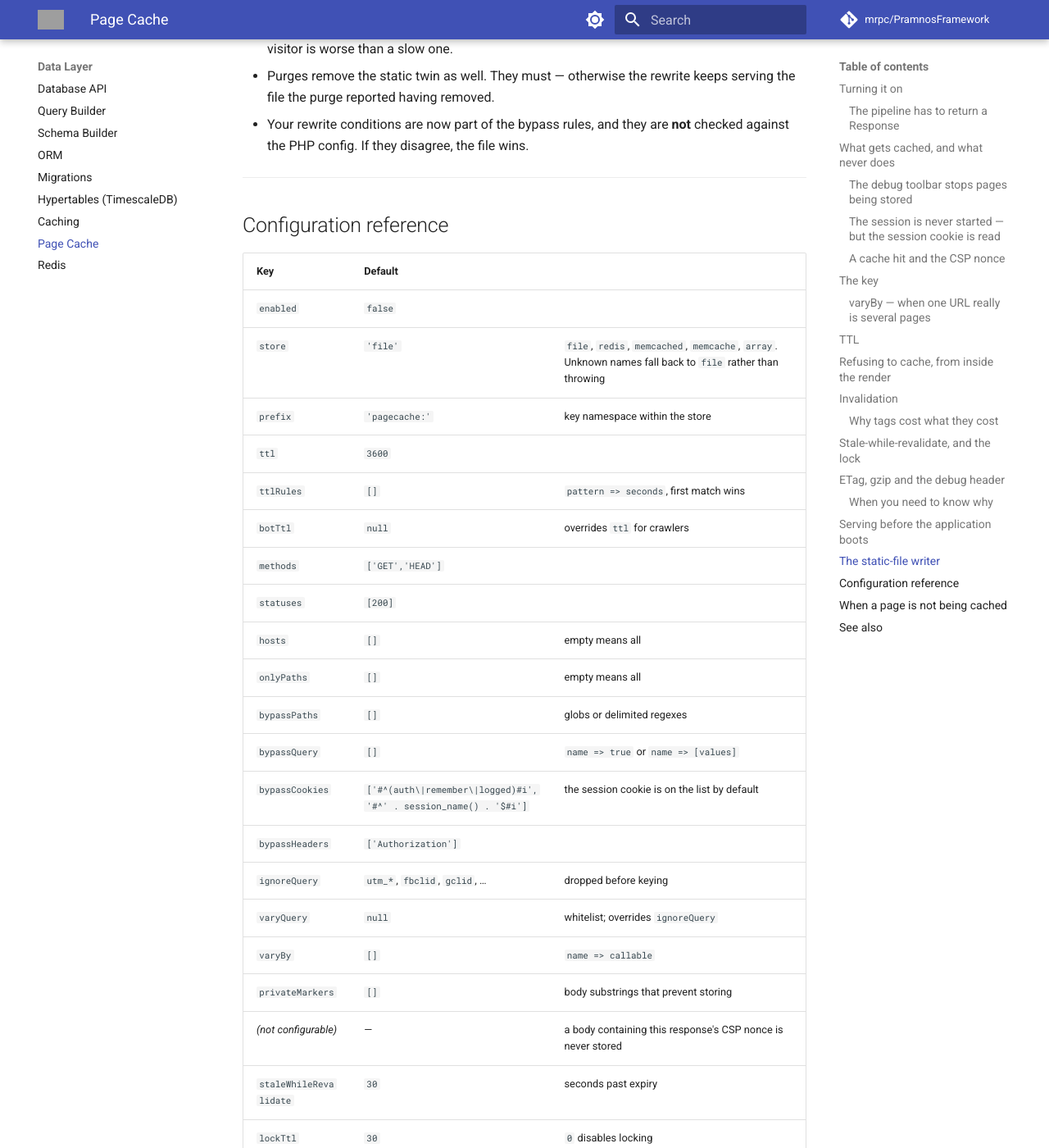
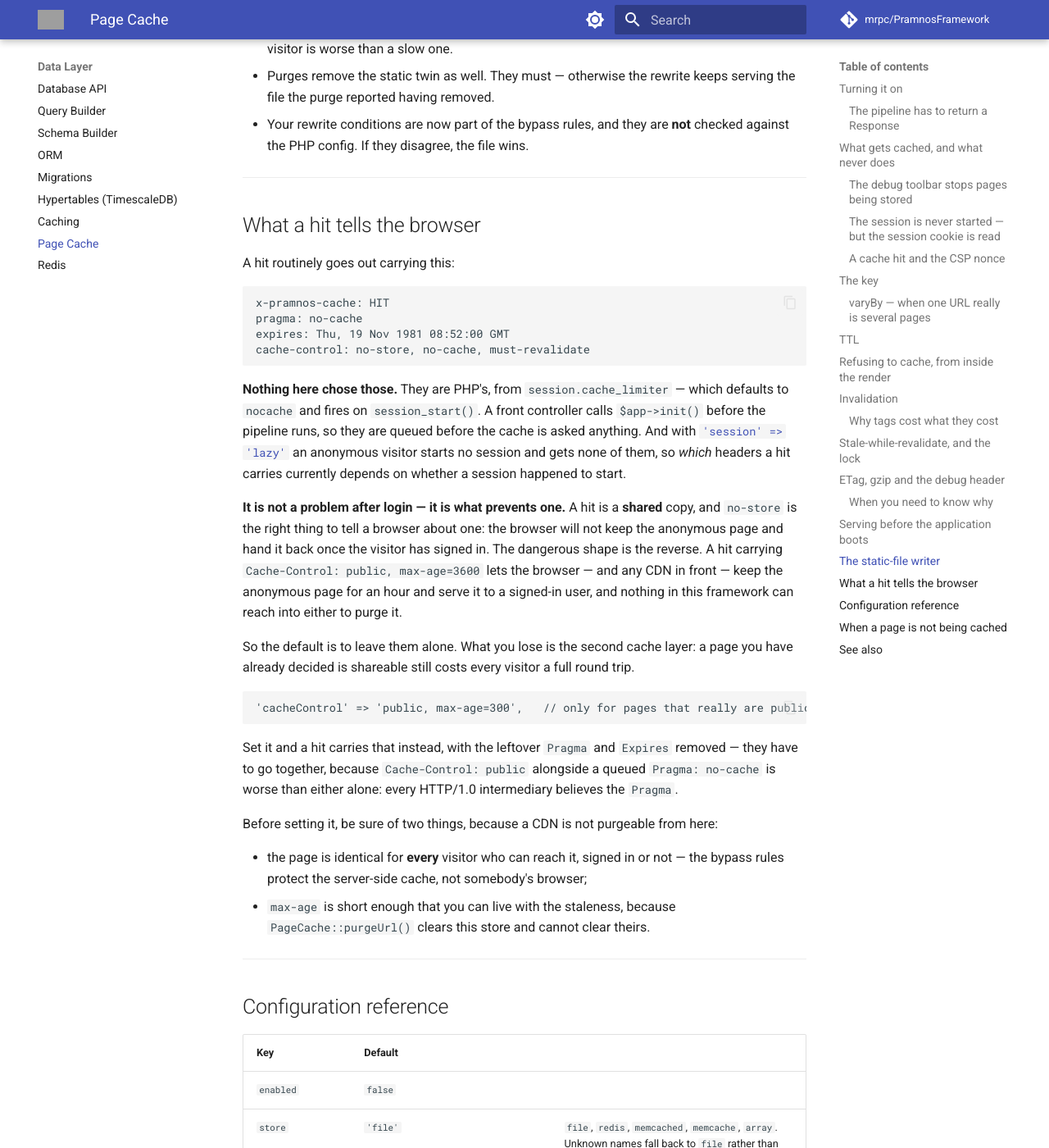
Before and after one commit to mrpc/PramnosFramework, an MkDocs documentation site: the page built from docs/Pramnos_Page_Cache_Guide.md, in a window 1280 px wide and 1400 px high, scrolled down 10931 px. Shown: the whole window at 82% size. Built offline with MkDocs 1.6.1 and Material for MkDocs 9.7.7, drawn with Linux system fonts in a browser that asks for light colours; comment, search, counter and statistics services are not loaded; some of the changed text lies outside the part shown; grey boxes are pictures that could not be loaded.

Commit message:
feat(pagecache): cacheControl — say what a hit tells the browser
Observed in a running install: `x-pramnos-cache: HIT` next to
`pragma: no-cache`. Those headers, with Expires: 1981 and Cache-Control:
no-store, come from PHP's session.cache_limiter, which defaults to nocache and
fires on session_start(). A front controller calls $app->init() before the
pipeline, so they are queued before this class is asked anything — and with
'session' => 'lazy' an anonymous visitor starts no session and gets none of
them. Which headers a hit carried depended on whether a session happened to
start.

The default does not change, because the accident is in the safe direction: a
hit is a shared copy, and no-store is the right thing to say about one. The
dangerous shape is the reverse — public, max-age=3600 on a hit lets a browser
or CDN keep the anonymous page and serve it to a signed-in user, and purgeUrl()
can reach neither.

What the default costs is the second cache layer, so the knob exists for pages
that really are public. Setting it also clears the leftover Pragma and Expires,
via header_remove() because a Response cannot unqueue a header it never
carried: Cache-Control: public alongside a queued Pragma: no-cache is worse
than either alone, since every HTTP/1.0 intermediary believes the Pragma.

````diff
--- a/docs/Pramnos_Page_Cache_Guide.md
+++ b/docs/Pramnos_Page_Cache_Guide.md
@@ -524,6 +524,52 @@ Three things to know:
 
 ---
 
+## What a hit tells the browser
+
+A hit routinely goes out carrying this:
+
+```
+x-pramnos-cache: HIT
+pragma: no-cache
+expires: Thu, 19 Nov 1981 08:52:00 GMT
+cache-control: no-store, no-cache, must-revalidate
+```
+
+**Nothing here chose those.** They are PHP's, from `session.cache_limiter` — which
+defaults to `nocache` and fires on `session_start()`. A front controller calls
+`$app->init()` before the pipeline runs, so they are queued before the cache is asked
+anything. And with [`'session' => 'lazy'`](#when-a-page-is-not-being-cached) an
+anonymous visitor starts no session and gets none of them, so *which* headers a hit
+carries currently depends on whether a session happened to start.
+
+**It is not a problem after login — it is what prevents one.** A hit is a **shared**
+copy, and `no-store` is the right thing to tell a browser about one: the browser will
+not keep the anonymous page and hand it back once the visitor has signed in. The
+dangerous shape is the reverse. A hit carrying `Cache-Control: public, max-age=3600`
+lets the browser — and any CDN in front — keep the anonymous page for an hour and serve
+it to a signed-in user, and nothing in this framework can reach into either to purge it.
+
+So the default is to leave them alone. What you lose is the second cache layer: a page
+you have already decided is shareable still costs every visitor a full round trip.
+
+```php
+'cacheControl' => 'public, max-age=300',   // only for pages that really are public
+```
+
+Set it and a hit carries that instead, with the leftover `Pragma` and `Expires`
+removed — they have to go together, because `Cache-Control: public` alongside a queued
+`Pragma: no-cache` is worse than either alone: every HTTP/1.0 intermediary believes the
+`Pragma`.
+
+Before setting it, be sure of two things, because a CDN is not purgeable from here:
+
+- the page is identical for **every** visitor who can reach it, signed in or not — the
+  bypass rules protect the server-side cache, not somebody's browser;
+- `max-age` is short enough that you can live with the staleness, because
+  `PageCache::purgeUrl()` clears this store and cannot clear theirs.
+
+---
+
 ## Configuration reference
 
 | Key | Default | |
@@ -551,6 +597,7 @@ Three things to know:
 | `lockTtl` | `30` | `0` disables locking |
 | `gzip` | `true` | |
 | `etag` | `true` | |
+| `cacheControl` | `null` | what a hit tells the **browser**; null leaves PHP's session limiter alone |
 | `debugHeader` | `true` | `X-Pramnos-Cache` and `Age` |
 | `debugDetail` | `false` | adds the key, TTL and expiry |
 | `writer` | `'cache'` | or `'static'` |
````
Also changed, not shown: docs/version-history/posts/2026-08-25-a-cache-hit-was-telling-the-browser-whatever-php-had-said.md (added, +51 -0 lines), 2 other files.
